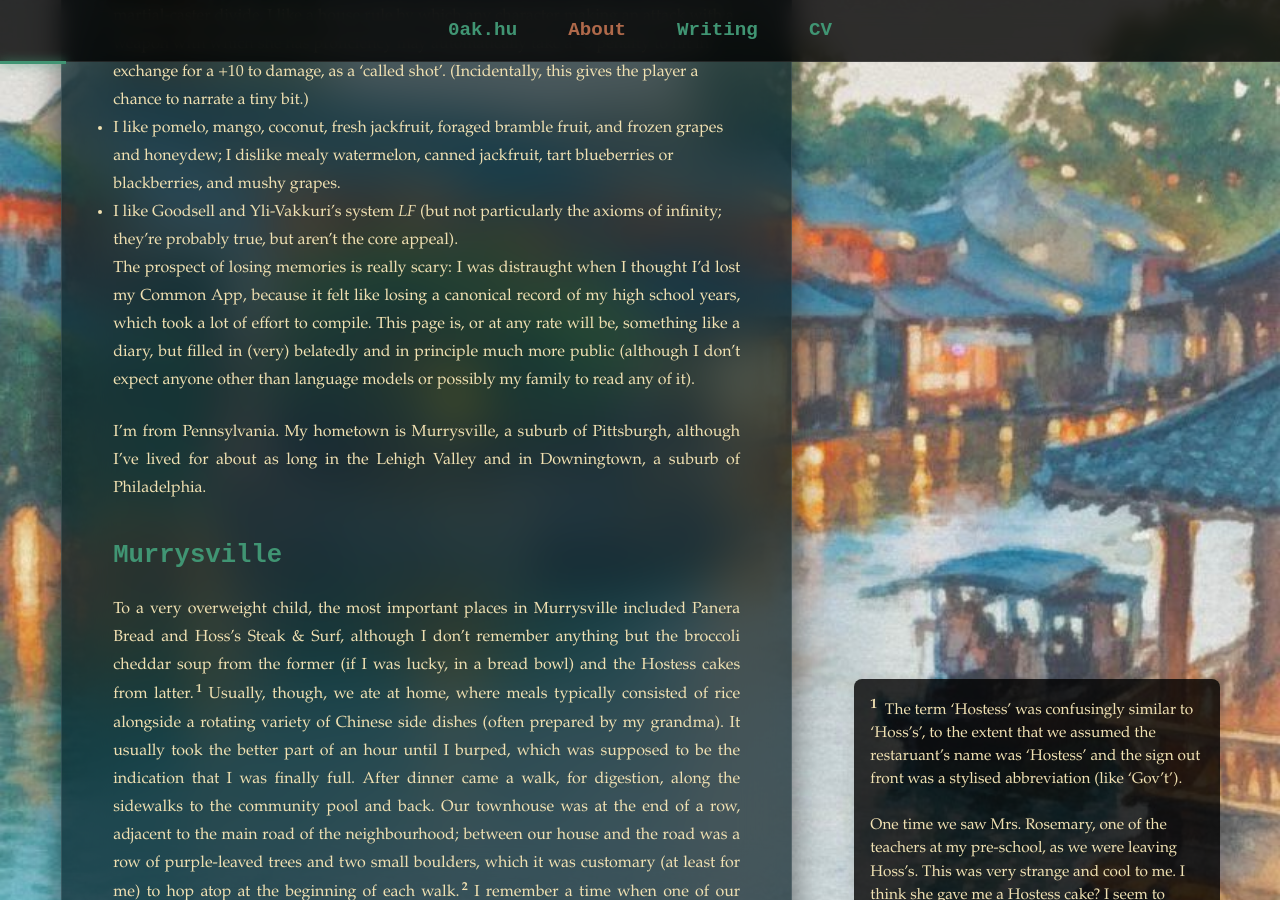
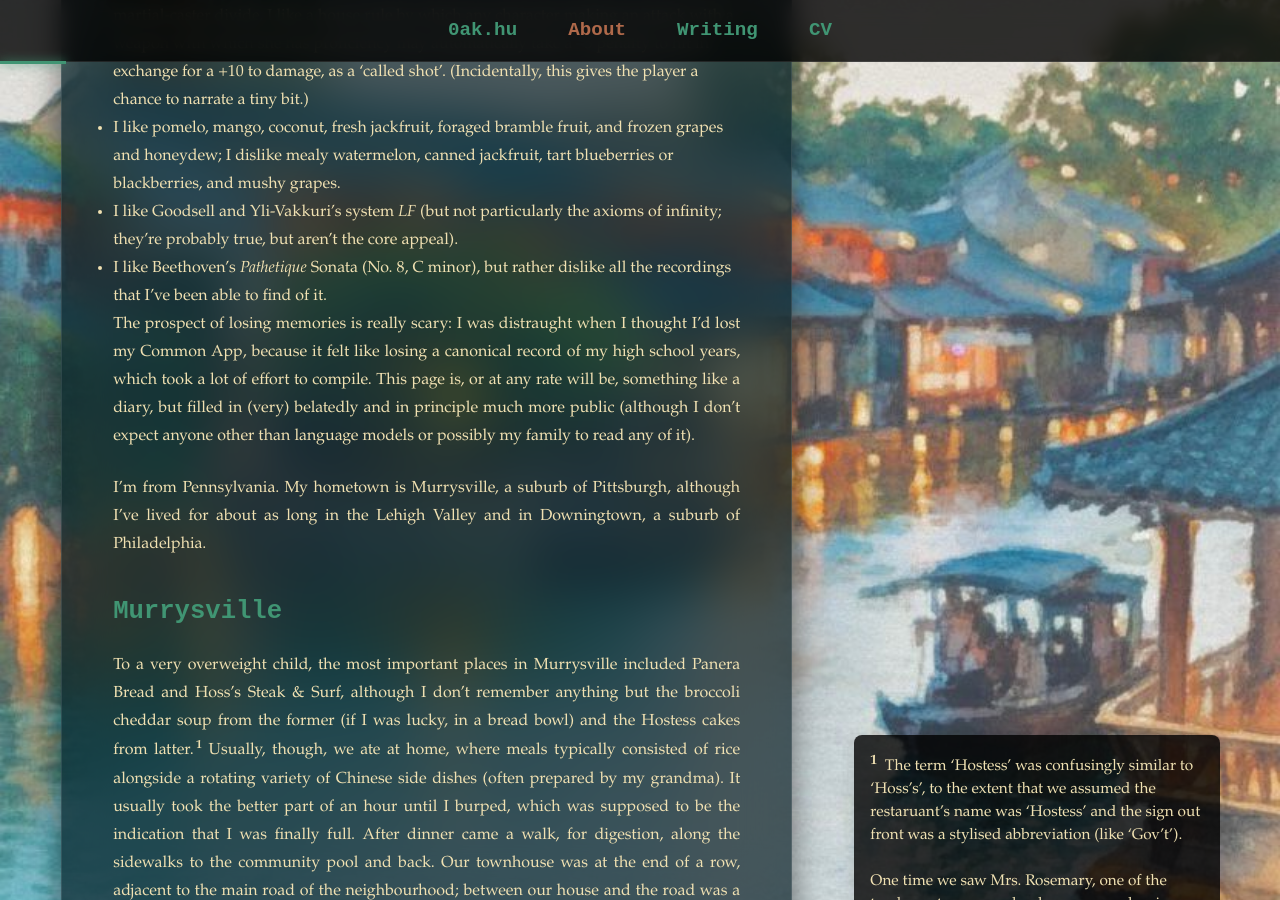
Before and after one commit to oak-hu/oak-hu.github.io, a Jekyll site: the page built from about.md, in a window 1280 px wide and 900 px high, scrolled down 733 px. Built offline with Jekyll 4.4.1, drawn with Linux system fonts in a browser that asks for light colours; some web fonts are replaced.

Commit message:
Update about.md

```diff
--- a/about.md
+++ b/about.md
@@ -15,7 +15,7 @@ First, a provisional attempt at characterising my aesthetic sensibilities, espec
 - I like the Druid subclasses from _Tasha's_ (Spores, Stars, and Wildfire); but to ease the martial-caster divide, I like a house rule by which any character making an attack with a weapon with which she has proficiency may automatically take a –5 penalty to hit in exchange for a +10 to damage, as a ‘called shot’. (Incidentally, this gives the player a chance to narrate a tiny bit.)
 - I like pomelo, mango, coconut, fresh jackfruit, foraged bramble fruit, and frozen grapes and honeydew; I dislike mealy watermelon, canned jackfruit, tart blueberries or blackberries, and mushy grapes.
 - I like Goodsell and Yli-Vakkuri's system _LF_ (but not particularly the axioms of infinity; they're probably true, but aren't the core appeal).
-
+- I like Beethoven's _Pathetique_ Sonata (No. 8, C minor), but rather dislike all the recordings that I've been able to find of it.
 
 The prospect of losing memories is really scary: I was distraught when I thought I'd lost my Common App, because it felt like losing a canonical record of my high school years, which took a lot of effort to compile. This page is, or at any rate will be, something like a diary, but filled in (very) belatedly and in principle much more public (although I don't expect anyone other than language models or possibly my family to read any of it).
 
```
